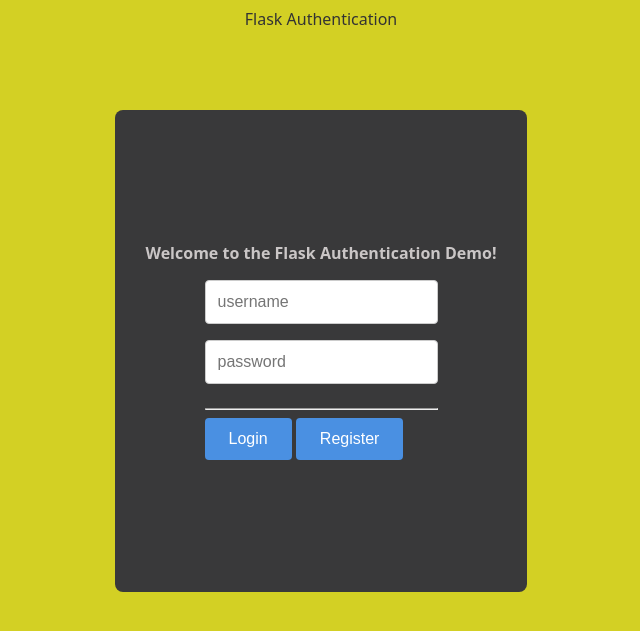
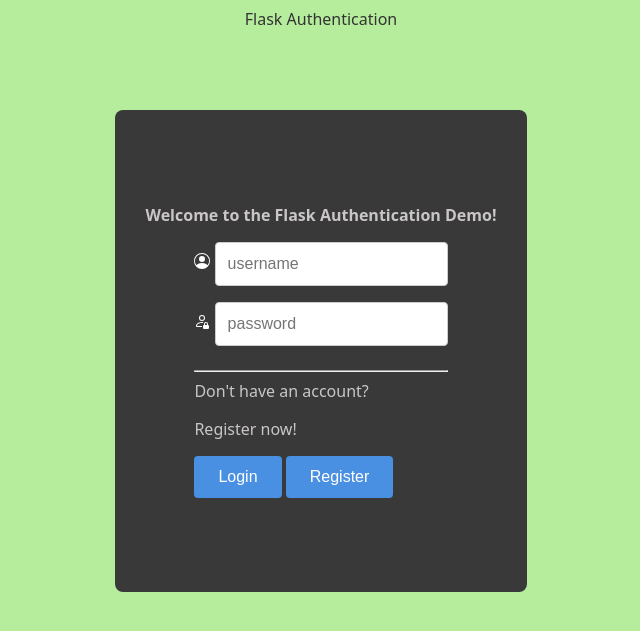
Before and after one commit to Hage-Tassang/CodeWithJosh-Flask-Playlist, a Flask app: page / in a window 1280 px wide. Shown: the top 631 px of the page, without its empty margins (319-959 px from the left). Run offline with Flask 3, Linux system fonts and the light colour scheme.

Commit message:
final twek
added logos for user n password field
dashboard text color fixed

```diff
--- a/Flask_Login_page/static/style.css
+++ b/Flask_Login_page/static/style.css
@@ -1,6 +1,6 @@
 body {
   font-family: system-ui, -apple-system, "Segoe UI", Roboto, "Helvetica Neue", Arial;
-  background: #d3d024;
+  background: hsl(101, 69.5652173913%, 77%);
   box-sizing: border-box;
 }
 
@@ -38,6 +38,7 @@
   max-width: 360px;
   width: 100%;
   margin: auto;
+  color: #cac6c6;
 }
 
 h1 {
--- a/Flask_Login_page/static/style.scss
+++ b/Flask_Login_page/static/style.scss
@@ -1,5 +1,5 @@
 //colors variables
-$primary-color: #d3d024;
+$primary-color:hwb(101 61% 7%);
 $background-color: #39393a;
 //font variables
 $font-family: system-ui, -apple-system, "Segoe UI", Roboto, "Helvetica Neue", Arial;
@@ -50,9 +50,10 @@
     max-width: 360px;
     width: 100%;
     margin: auto;
+    color: $font-color-light;
     }
 
-h1 { margin: 0 0 0.5rem 0; font-size: 1.25rem; }
+h1 { margin: 0 0 0.5rem 0; font-size: 1.25rem; color: $font-color-light;}
 h2 { margin: 0 0 1rem 0; font-size: 1rem; color: $font-color-light; }
 p { margin: 0 0 1rem 0; color: $font-color-light; }
 .btn-logout { color: $btn-font-color; text-decoration: none; font-weight: 500;border-radius:4px; background-color: $btn-bg-color;}
@@ -64,6 +65,7 @@
     border-radius: 4px;
     font-size: 1rem;
     cursor: pointer;
+
     }
 .btn-login {
     color: $btn-font-color;
--- a/Flask_Login_page/templates/index.html
+++ b/Flask_Login_page/templates/index.html
@@ -4,6 +4,10 @@
     <div class= "container">
         <h2>Welcome to the Flask Authentication Demo!</h2>
         <form id="auth-form" action="{{url_for('login')}}" method = "post">
+        <svg xmlns="http://www.w3.org/2000/svg" width="16" height="16" fill="white" class="bi bi-person-circle" viewBox="0 0 16 16">
+            <path d="M11 6a3 3 0 1 1-6 0 3 3 0 0 1 6 0"/>
+            <path fill-rule="evenodd" d="M0 8a8 8 0 1 1 16 0A8 8 0 0 1 0 8m8-7a7 7 0 0 0-5.468 11.37C3.242 11.226 4.805 10 8 10s4.757 1.225 5.468 2.37A7 7 0 0 0 8 1"/>
+        </svg>
             <input
                 type="text"
                 name="username"
@@ -11,6 +15,9 @@
                 class="input-field"
             />
             <br>
+        <svg xmlns="http://www.w3.org/2000/svg" width="16" height="16" fill="white" class="bi bi-person-lock" viewBox="0 0 16 16">
+            <path d="M11 5a3 3 0 1 1-6 0 3 3 0 0 1 6 0M8 7a2 2 0 1 0 0-4 2 2 0 0 0 0 4m0 5.996V14H3s-1 0-1-1 1-4 6-4q.845.002 1.544.107a4.5 4.5 0 0 0-.803.918A11 11 0 0 0 8 10c-2.29 0-3.516.68-4.168 1.332-.678.678-.83 1.418-.832 1.664zM9 13a1 1 0 0 1 1-1v-1a2 2 0 1 1 4 0v1a1 1 0 0 1 1 1v2a1 1 0 0 1-1 1h-4a1 1 0 0 1-1-1zm3-3a1 1 0 0 0-1 1v1h2v-1a1 1 0 0 0-1-1"/>
+        </svg>
             <input
                 type="password"
                 name="password"
@@ -18,6 +25,10 @@
                 class="input-field"
             />
             <hr>
+            <div class="login-register">
+                <p>Don't have an account?</p>
+                <p>Register now!</p>
+            </div>
             <input
                 type="submit"
                 value="Login"
@@ -34,6 +45,11 @@
         {%if message%}
             <p class="message">{{message}}</p>
         {%endif%}
+    </div>
+    <div class="second-background">
+        <div class="colored-bg">
+
+        </div>
     </div>
 
 <script>
```
Also changed, not shown: 1 other file.
